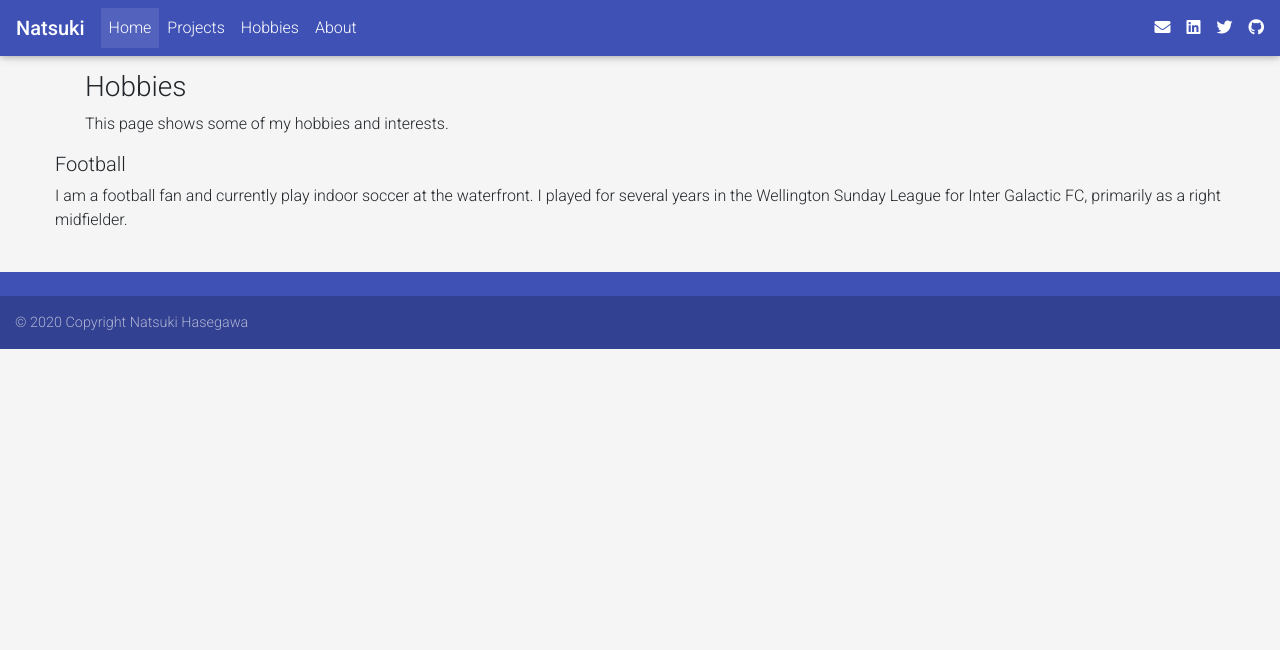
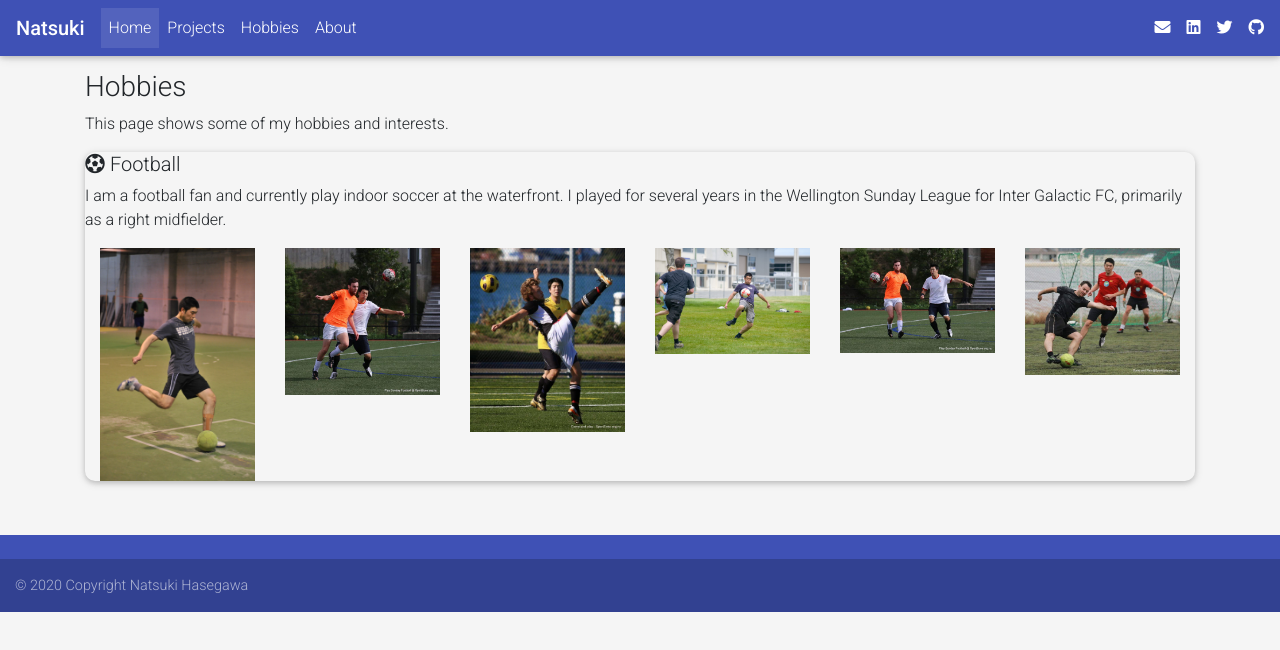
Before and after one commit to oosacker/portfoliio-site, a React (Create React App) app: page /hobbies in a window 1280 px wide. Shown: the top 650 px of the page. Built offline with nearby package versions, Linux system fonts and the light colour scheme.

Commit message:
display images

```diff
--- a/src/hobbyCard.js
+++ b/src/hobbyCard.js
@@ -3,7 +3,7 @@ import React from "react";
 import {
     MDBRow,
     MDBCol,
-    MDBBtn,
+    MDBIcon,
     MDBContainer
 } from "mdbreact";
 
@@ -11,19 +11,27 @@ import {
 const HobbyCard = (props) => {
 
     return (
-        <>
+        <MDBCol>
+            <MDBContainer className="pro-container z-depth-1 round-corner">
                 <MDBRow>
-                <h5>{props.title}</h5>
+                    <h5><MDBIcon icon={props.icon} /> {props.title}</h5>
                 </MDBRow>
                 <MDBRow>
                     <p>{props.desc}</p>
                 </MDBRow>
                 <MDBRow>
-                <MDBCol>
 
+                    {props.images.map( (value) => {
+                        return (
+                            <MDBCol >
+                                <img src={value} className="img-fluid" alt={props.title}/>
                             </MDBCol>
+                        )
+                    } )}
+
                 </MDBRow>
-        </>
+            </MDBContainer>
+        </MDBCol>
     );
 }
 export default HobbyCard;
--- a/src/pages/hobbies.js
+++ b/src/pages/hobbies.js
@@ -1,5 +1,5 @@
 import React from "react";
-import { MDBContainer, MDBRow, MDBCol } from "mdbreact";
+import { MDBContainer, MDBRow, MDBCol, MDBIcon } from "mdbreact";
 
 import HobbyCard from "../hobbyCard"
 
@@ -21,6 +21,7 @@ const Hobbies = () => {
 
                 <HobbyCard
                     title="Football"
+                    icon={"futbol"}
                     desc="I am a football fan and currently play indoor soccer at the waterfront. I played for several years in the Wellington Sunday League for Inter Galactic FC, primarily as a right midfielder."
                     images={[
                         "./images/hobby_img/football/1.jpg",
```
Lines whose indentation alone changed are shown as unchanged.
